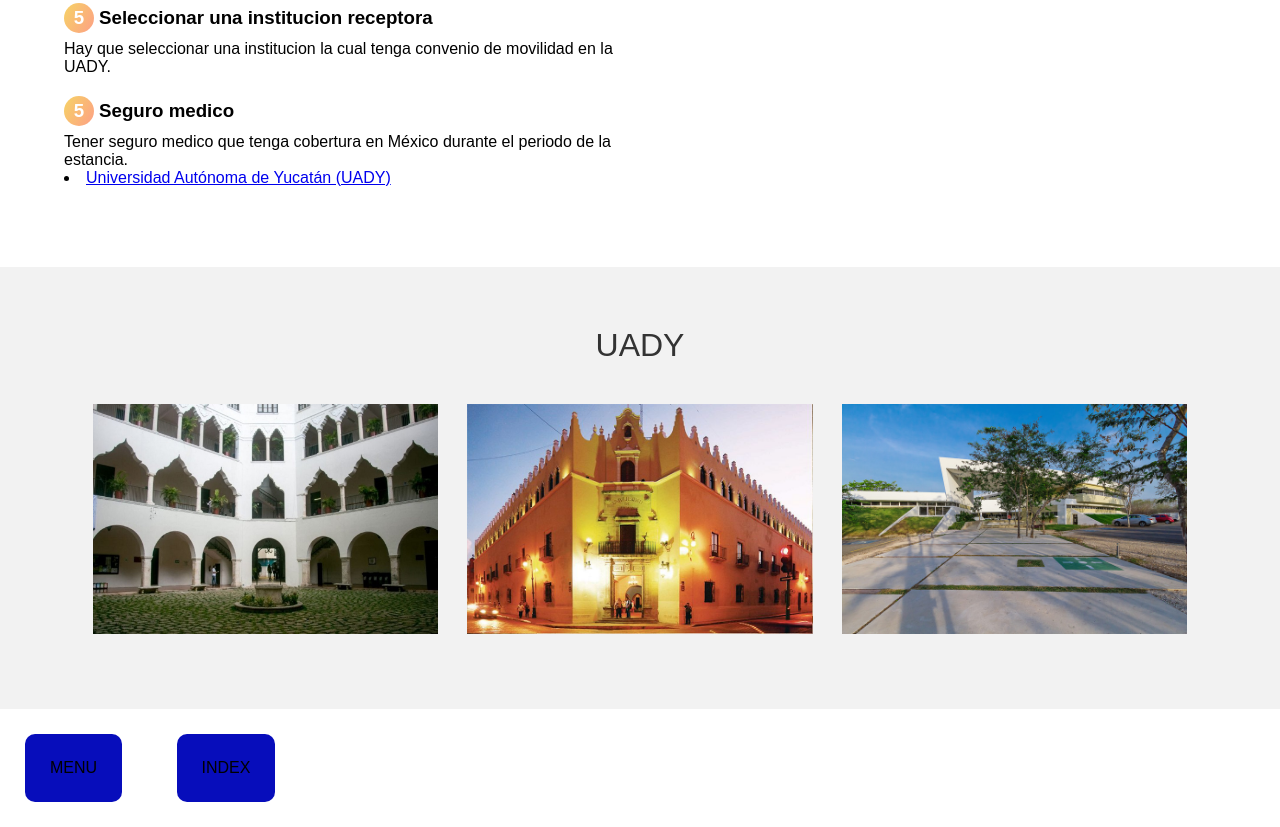
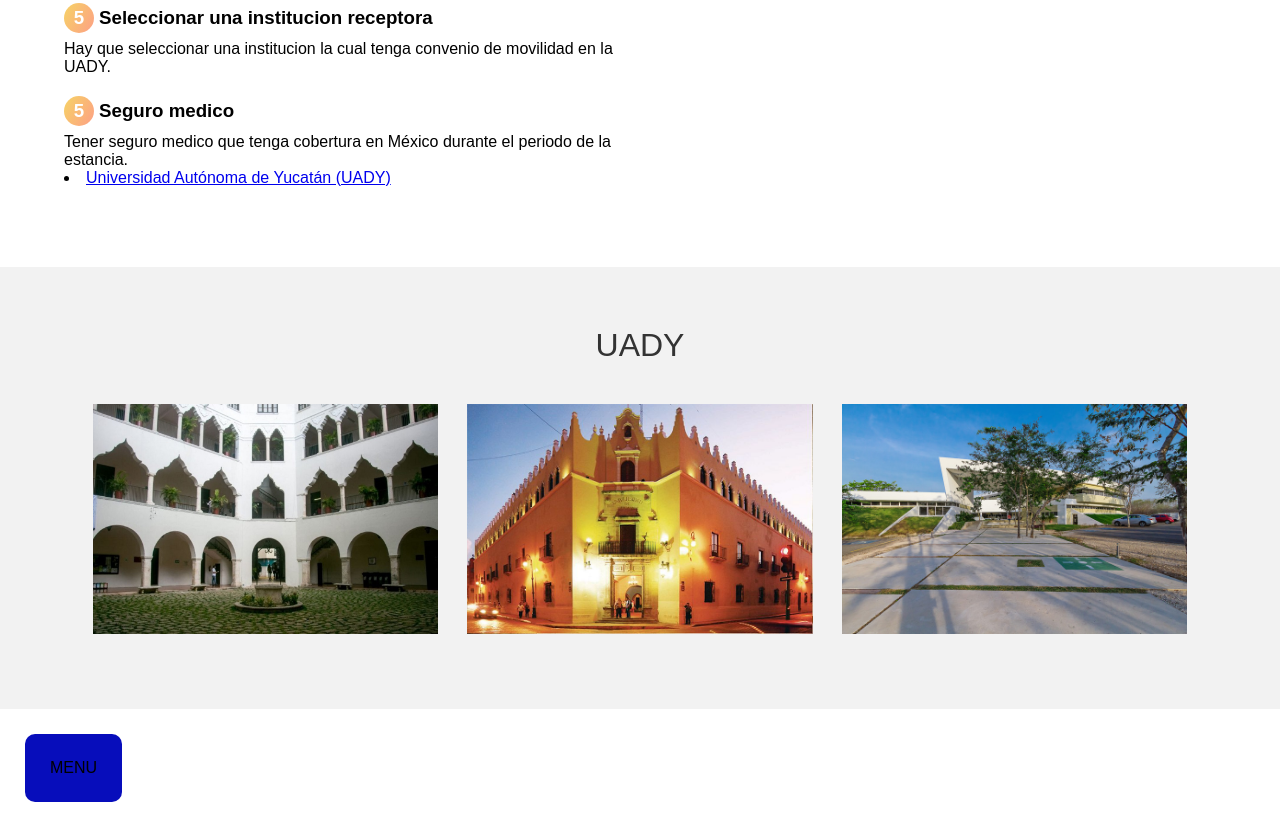
Before and after one commit to Angel259402/pagina-intercambio-a, a plain HTML site: page Intercambio Academico Nacional.html in a window 1280 px wide. Shown: the part 5348-6175 px from the top of the page. Drawn offline with nearby package versions, Linux system fonts and the light colour scheme.

Commit message:
Update Intercambio Academico Nacional.html

```diff
--- a/Intercambio Academico Nacional.html
+++ b/Intercambio Academico Nacional.html
@@ -279,7 +279,6 @@
 
   </main>
   <a href="index.html" class="boton">Menu</a>
-  <a href=" https://angel259402.github.io/Paginaa-tabla-equipo-/" class="boton2">Index</a>
   <script src="script.js"></script>
 </body>
 </html>
```
